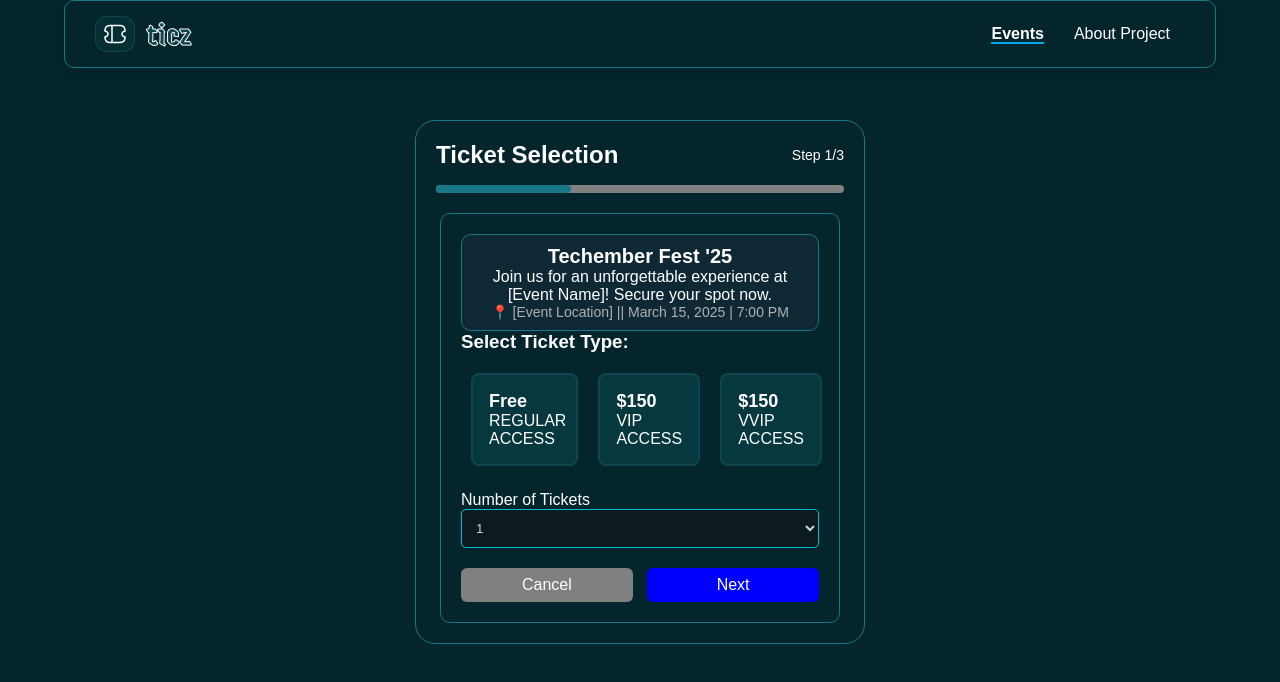
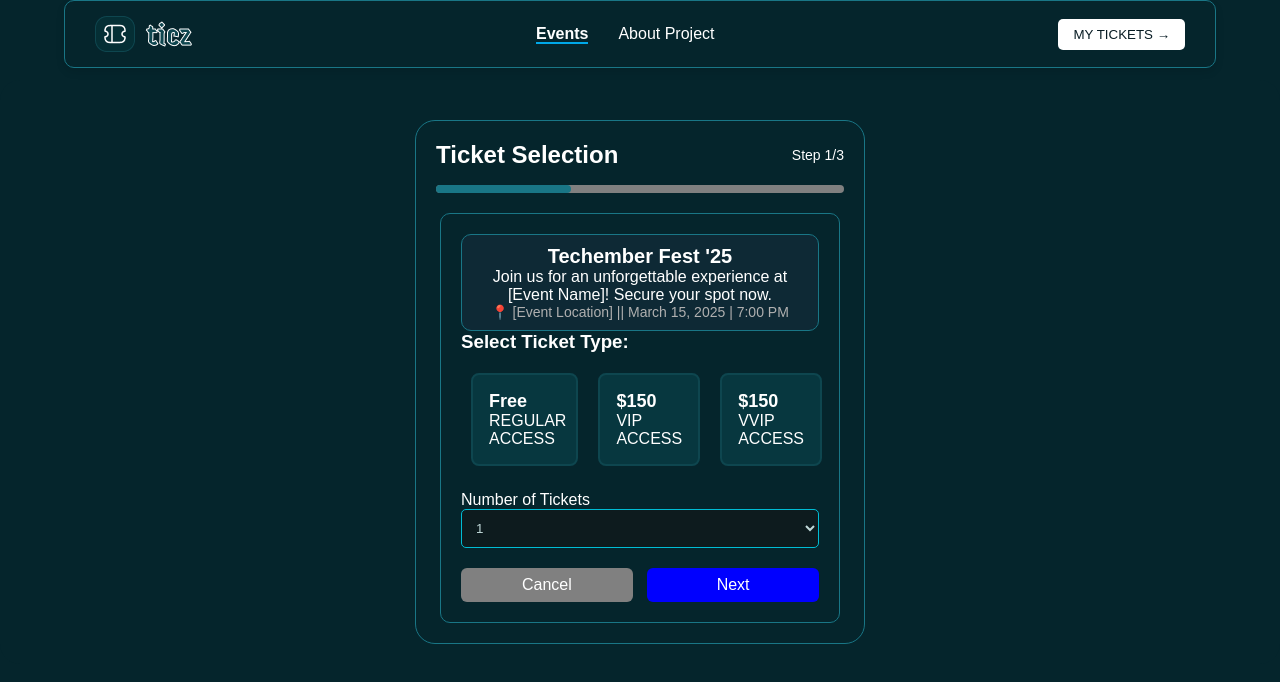
Before and after one commit to Oorunfemi890/Generator-of-tickets-, a React (Create React App) app: page / in a window 1280 px wide. Shown: the top 682 px of the page. Built offline with nearby package versions, Linux system fonts and the light colour scheme.

Commit message:
comiit all

```diff
--- a/src/components/Navbar.jsx
+++ b/src/components/Navbar.jsx
@@ -32,11 +32,9 @@ const Navbar = () => {
           About Project
         </Link>
       </div>
-      {ticketGenerated && (
-        <Link to="/tickets">
+
           <button className="my-tickets">MY TICKETS →</button>
-        </Link>
-      )}
+
     </nav>
   );
 };
```
